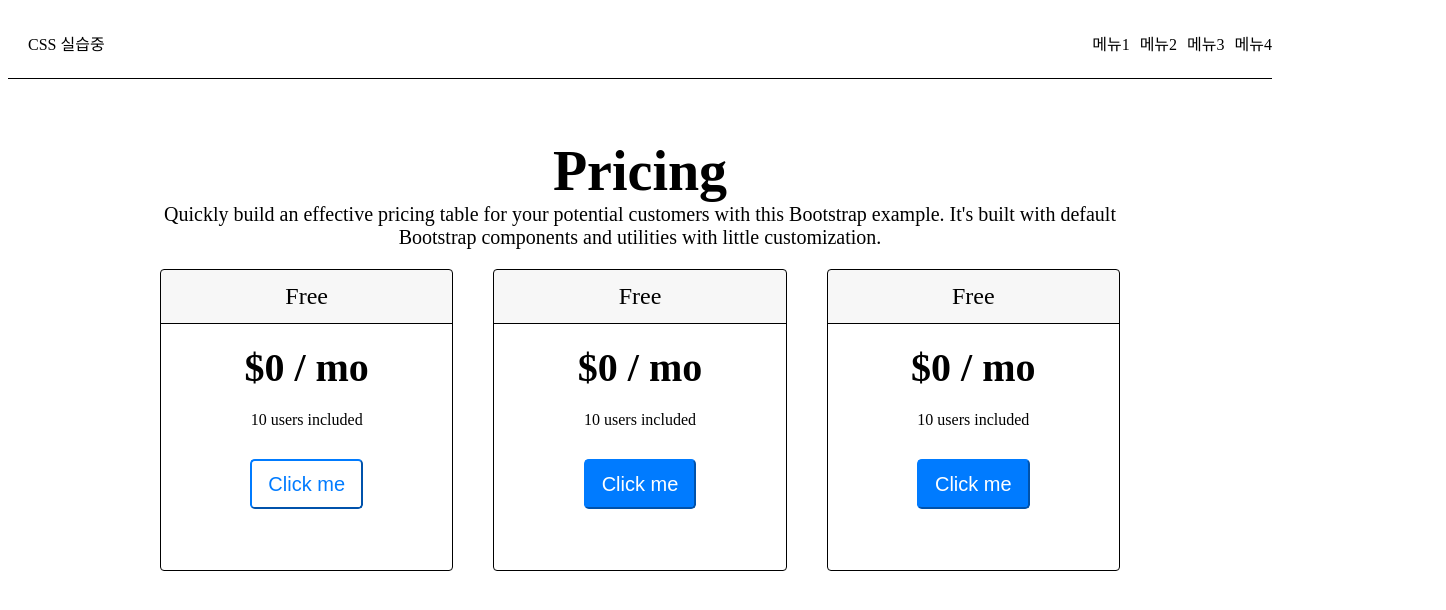
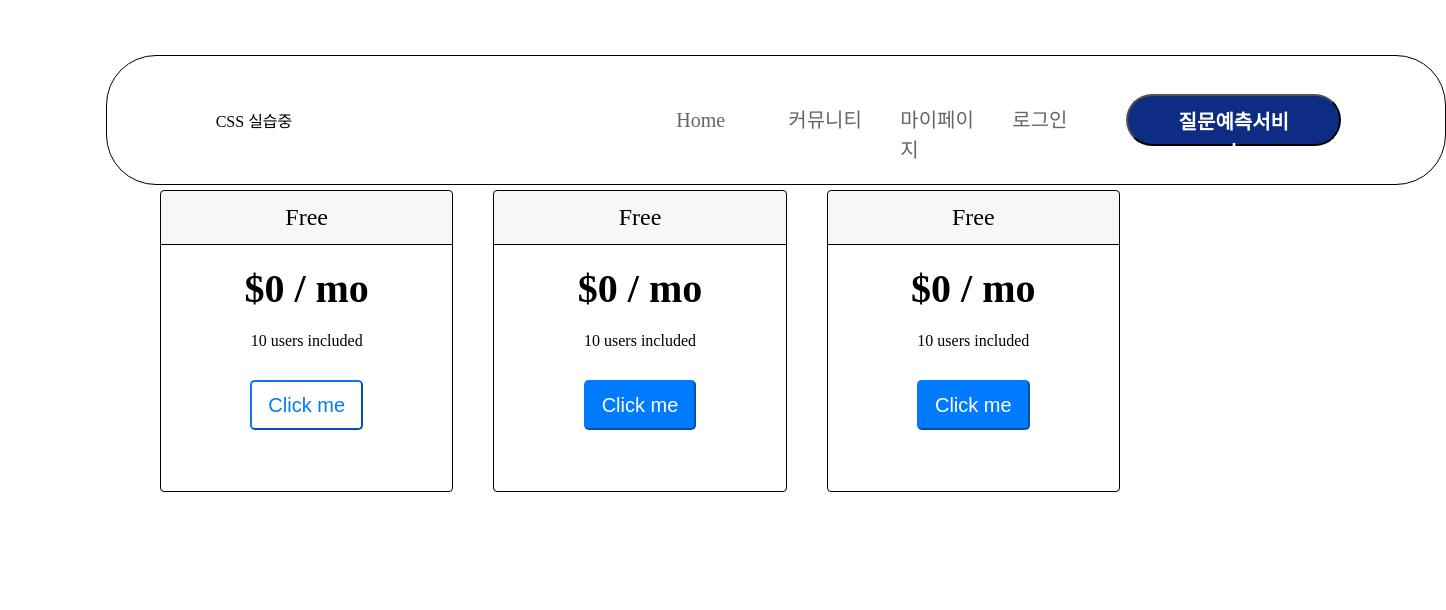
Before and after one commit to ymj07168/CSS-Practice, a plain HTML site: page index.html in a window 1280 px wide. Shown: the whole page, 1446 px wide, since content can reach past the window. Drawn offline with Linux system fonts and the light colour scheme.

Commit message:
figma css 적용 실습

```diff
--- a/index.html
+++ b/index.html
@@ -8,23 +8,87 @@
   <link href="style.css" rel="stylesheet" type="text/css" />
   <style>
     .nav {
-      height: 70px;
-      border-bottom: 1px solid black;
       display: flex;
+      flex-direction: row;
+      justify-content: center;
       align-items: center;
+      padding: 15px 25px 15px 20px;
+      gap: 384px;
+      position: absolute;
+      width: 1293px;
+      height: 98px;
+      left: 106px;
+      top: 55px;
+      background: #FFFFFF;
+      border-radius: 50px;
+      border: solid 1px black
     }
 
     .nav-right-items {
       display: flex;
-      margin-left: auto;
+      flex-direction: row;
+      justify-content: center;
+      align-items: center;
+      padding: 0px;
+      gap: 60px;
+      width: 665px;
+      height: 52px;
+      flex: none;
+      order: 1;
+      flex-grow: 0;
+    }
+
+    .menu {
+      display: flex;
+      flex-direction: row;
+      align-items: flex-start;
+      padding: 0px;
+      gap: 35px;
+      width: 390px;
+      height: 30px;
+      flex: none;
+      order: 0;
+      flex-grow: 0;
     }
 
     .nav-item {
-      margin-left: 10px;
+      width: 77px;
+      height: 30px;
+      font-family: 'Poppins';
+      font-style: normal;
+      font-weight: 400;
+      font-size: 20px;
+      line-height: 30px;
+      color: #252525;
+      opacity: 0.7;
+      flex: none;
+      order: 1;
+      flex-grow: 0;
+    }
+
+    .ps-button {
+      display: flex;
+      flex-direction: row;
+      align-items: flex-start;
+      padding: 11px 43px;
+      gap: 10px;
+      width: 215px;
+      height: 52px;
+      background: #0D2D84;
+      border-radius: 50px;
+      flex: none;
+      order: 1;
+      flex-grow: 0;
+      font-family: 'Poppins';
+      font-style: normal;
+      font-weight: 600;
+      font-size: 20px;
+      line-height: 30px;
+      color: #FFFFFF;
     }
 
     .company-name {
-      margin-left: 20px;
+      margin-left: 10px;
     }
 
     .title {
@@ -99,10 +163,13 @@
       CSS 실습중
     </div>
     <div class="nav-right-items">
-      <div class="nav-item">메뉴1</div>
-      <div class="nav-item">메뉴2</div>
-      <div class="nav-item">메뉴3</div>
-      <div class="nav-item">메뉴4</div>
+      <div class="menu">
+        <div class="nav-item">Home</div>
+        <div class="nav-item">커뮤니티</div>
+        <div class="nav-item">마이페이지</div>
+        <div class="nav-item">로그인</div>
+      </div>
+      <button class="ps-button">질문예측서비스</button>
     </div>
   </div>
   <div class="main">
```
